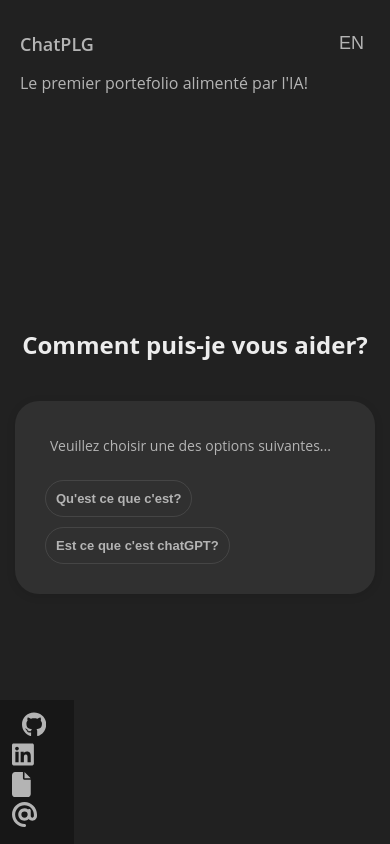
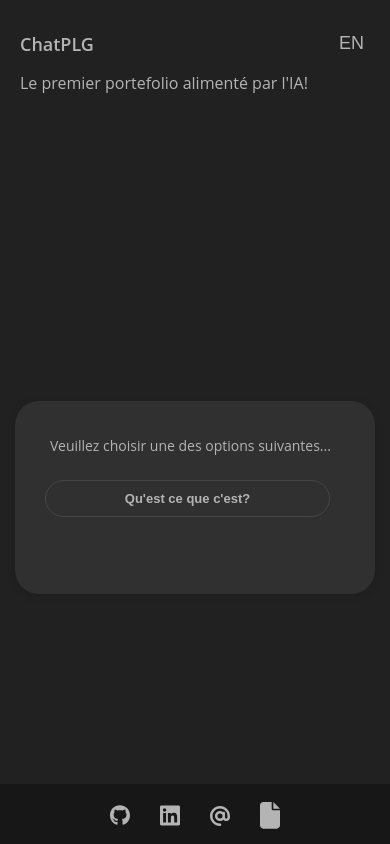
Before and after one commit to Spuntagano/portfolio, a React app: page / in a window 390 px wide. Built offline with nearby package versions, Linux system fonts and the light colour scheme; the HTML template or start-up script is replaced by a standard one.

Commit message:
phone version

```diff
--- a/src/App.jsx
+++ b/src/App.jsx
@@ -3,8 +3,9 @@
 
 export default function App() {
   const questions = [
-    [
     {
+      key: 'what',
+      prerequisite: null,
       content: {
         en: 'What is this?',
         fr: 'Qu\'est ce que c\'est?'
@@ -14,9 +15,9 @@
         fr: "fr Lorem Ipsum is simply dummy text of the printing and typesetting industry. Lorem Ipsum has been the industry's standard dummy text ever since the 1500s, when an unknown printer took a galley of type and scrambled it to make a type specimen book. It has survived not only five centuries, but also the leap into electronic typesetting, remaining essentially unchanged. It was popularised in the 1960s with the release of Letraset sheets containing Lorem Ipsum passages, and more recently with desktop publishing software like Aldus PageMaker including versions of Lorem Ipsum."
       }
     },
-    ],
-    [
     {
+      key: 'chat',
+      prerequisite: 'what',
       content: {
         en: 'Is this chatGPT?',
         fr: 'Est ce que c\'est chatGPT?'
@@ -26,14 +27,12 @@
         fr: "fr Lorem Ipsum is simply dummy text of the printing and typesetting industry. Lorem Ipsum has been the industry's standard dummy text ever since the 1500s, when an unknown printer took a galley of type and scrambled it to make a type specimen book. It has survived not only five centuries, but also the leap into electronic typesetting, remaining essentially unchanged. It was popularised in the 1960s with the release of Letraset sheets containing Lorem Ipsum passages, and more recently with desktop publishing software like Aldus PageMaker including versions of Lorem Ipsum."
       }
     },
-    ],
   ];
-  const [isDown, setIsDown] = React.useState(false);
 
+  const [prerequisites, setPrerequisites] = React.useState(new Set());
   const [language, setLanguage] = React.useState('fr');
   const [isLoading, setIsLoading] = React.useState(false);
   const [messages, setMessages] = React.useState([]);
-  const [questionIndex, setQuestionIndex] = React.useState(new Array(questions.length).fill(0));
   const [typingMessage, setTypingMessage] = React.useState('');
   const chatBox = React.useRef(null);
 
@@ -59,17 +58,11 @@
     }, 30);
   }
 
-  function addMessage(question, awnser, index) {
-    setQuestionIndex(questionIndex =>  {
-      const newQuestionIndex = [...questionIndex];
-      newQuestionIndex[index]++;
-      return newQuestionIndex;
-    });
-    setIsDown(true);
+  function addMessage(question, awnser, key) {
     setMessages(messages => [...messages, {content: question, type: 'user'}]);
+    setPrerequisites((prerequisites) => Object.assign(prerequisites, {}).add(key))
     typing(awnser);
   }
-
 
   return <>
     <div className="header">
@@ -87,21 +80,21 @@
       })}
       {typingMessage !== '' && <div className="message bot">{typingMessage}⬤</div>}
     </div>
-    <div className={`input-container ${isDown ? 'down': ''}`}>
-      {!isDown && <h2>{language === 'fr' ? 'Comment puis-je vous aider?' : 'How can I help you today?'}</h2>}
+    <div className={`input-container ${prerequisites.size > 0 ? 'down': ''}`}>
+      {!prerequisites.size === 0 && <h2>{language === 'fr' ? 'Comment puis-je vous aider?' : 'How can I help you today?'}</h2>}
       <div className="mid">
         <div className="input">
           <div className="instruction">{language === 'fr' ? 'Veuillez choisir une des options suivantes...' : 'Please choose one of the following...'}</div>
           <div className="input-box">
             {isLoading ? <div className="loader"></div> :
               <>
-                {questionIndex.map((i, index) => {
-                  if (!questions[index][i]) {
-                    return null;
+                {questions.map((question, index) => {
+                  if (prerequisites.has(question.key) || (question.prerequisite !== null && !prerequisites.has(question.prerequisite))) {
+                    return;
                   }
 
-                  return <button onClick={() => addMessage(questions[index][i].content[language], questions[index][i].awnser[language], index)} key={index}>
-                    {questions[index][i].content[language]}
+                  return <button onClick={() => addMessage(question.content[language], question.awnser[language], question.key)} key={index}>
+                    {question.content[language]}
                   </button>
                 })}
                 </>}
@@ -110,12 +103,20 @@
       </div>
     </div>
     <div className="footer">
+      <div className="ctn">
         <a href="#">
           <svg xmlns="http://www.w3.org/2000/svg" viewBox="0 0 496 512"><path fill="#b4b4b4" d="M165.9 397.4c0 2-2.3 3.6-5.2 3.6-3.3 .3-5.6-1.3-5.6-3.6 0-2 2.3-3.6 5.2-3.6 3-.3 5.6 1.3 5.6 3.6zm-31.1-4.5c-.7 2 1.3 4.3 4.3 4.9 2.6 1 5.6 0 6.2-2s-1.3-4.3-4.3-5.2c-2.6-.7-5.5 .3-6.2 2.3zm44.2-1.7c-2.9 .7-4.9 2.6-4.6 4.9 .3 2 2.9 3.3 5.9 2.6 2.9-.7 4.9-2.6 4.6-4.6-.3-1.9-3-3.2-5.9-2.9zM244.8 8C106.1 8 0 113.3 0 252c0 110.9 69.8 205.8 169.5 239.2 12.8 2.3 17.3-5.6 17.3-12.1 0-6.2-.3-40.4-.3-61.4 0 0-70 15-84.7-29.8 0 0-11.4-29.1-27.8-36.6 0 0-22.9-15.7 1.6-15.4 0 0 24.9 2 38.6 25.8 21.9 38.6 58.6 27.5 72.9 20.9 2.3-16 8.8-27.1 16-33.7-55.9-6.2-112.3-14.3-112.3-110.5 0-27.5 7.6-41.3 23.6-58.9-2.6-6.5-11.1-33.3 2.6-67.9 20.9-6.5 69 27 69 27 20-5.6 41.5-8.5 62.8-8.5s42.8 2.9 62.8 8.5c0 0 48.1-33.6 69-27 13.7 34.7 5.2 61.4 2.6 67.9 16 17.7 25.8 31.5 25.8 58.9 0 96.5-58.9 104.2-114.8 110.5 9.2 7.9 17 22.9 17 46.4 0 33.7-.3 75.4-.3 83.6 0 6.5 4.6 14.4 17.3 12.1C428.2 457.8 496 362.9 496 252 496 113.3 383.5 8 244.8 8zM97.2 352.9c-1.3 1-1 3.3 .7 5.2 1.6 1.6 3.9 2.3 5.2 1 1.3-1 1-3.3-.7-5.2-1.6-1.6-3.9-2.3-5.2-1zm-10.8-8.1c-.7 1.3 .3 2.9 2.3 3.9 1.6 1 3.6 .7 4.3-.7 .7-1.3-.3-2.9-2.3-3.9-2-.6-3.6-.3-4.3 .7zm32.4 35.6c-1.6 1.3-1 4.3 1.3 6.2 2.3 2.3 5.2 2.6 6.5 1 1.3-1.3 .7-4.3-1.3-6.2-2.2-2.3-5.2-2.6-6.5-1zm-11.4-14.7c-1.6 1-1.6 3.6 0 5.9 1.6 2.3 4.3 3.3 5.6 2.3 1.6-1.3 1.6-3.9 0-6.2-1.4-2.3-4-3.3-5.6-2z"/></svg>
+        </a>
+        <a href="#">
           <svg xmlns="http://www.w3.org/2000/svg" viewBox="0 0 448 512"><path fill="#b4b4b4" d="M416 32H31.9C14.3 32 0 46.5 0 64.3v383.4C0 465.5 14.3 480 31.9 480H416c17.6 0 32-14.5 32-32.3V64.3c0-17.8-14.4-32.3-32-32.3zM135.4 416H69V202.2h66.5V416zm-33.2-243c-21.3 0-38.5-17.3-38.5-38.5S80.9 96 102.2 96c21.2 0 38.5 17.3 38.5 38.5 0 21.3-17.2 38.5-38.5 38.5zm282.1 243h-66.4V312c0-24.8-.5-56.7-34.5-56.7-34.6 0-39.9 27-39.9 54.9V416h-66.4V202.2h63.7v29.2h.9c8.9-16.8 30.6-34.5 62.9-34.5 67.2 0 79.7 44.3 79.7 101.9V416z"/></svg>
-        <svg xmlns="http://www.w3.org/2000/svg" viewBox="0 0 384 512"><path fill="#b4b4b4" d="M0 64C0 28.7 28.7 0 64 0L224 0l0 128c0 17.7 14.3 32 32 32l128 0 0 288c0 35.3-28.7 64-64 64L64 512c-35.3 0-64-28.7-64-64L0 64zm384 64l-128 0L256 0 384 128z"/></svg>
+        </a>
+        <a href="#">
           <svg xmlns="http://www.w3.org/2000/svg" viewBox="0 0 512 512"><path fill="#b4b4b4" d="M256 64C150 64 64 150 64 256s86 192 192 192c17.7 0 32 14.3 32 32s-14.3 32-32 32C114.6 512 0 397.4 0 256S114.6 0 256 0S512 114.6 512 256l0 32c0 53-43 96-96 96c-29.3 0-55.6-13.2-73.2-33.9C320 371.1 289.5 384 256 384c-70.7 0-128-57.3-128-128s57.3-128 128-128c27.9 0 53.7 8.9 74.7 24.1c5.7-5 13.1-8.1 21.3-8.1c17.7 0 32 14.3 32 32l0 80 0 32c0 17.7 14.3 32 32 32s32-14.3 32-32l0-32c0-106-86-192-192-192zm64 192a64 64 0 1 0 -128 0 64 64 0 1 0 128 0z"/></svg>
         </a>
+        <a href="#">
+          <svg xmlns="http://www.w3.org/2000/svg" viewBox="0 0 384 512"><path fill="#b4b4b4" d="M0 64C0 28.7 28.7 0 64 0L224 0l0 128c0 17.7 14.3 32 32 32l128 0 0 288c0 35.3-28.7 64-64 64L64 512c-35.3 0-64-28.7-64-64L0 64zm384 64l-128 0L256 0 384 128z"/></svg>
+        </a>
+      </div>
     </div>
   </>;
 }
--- a/src/App.scss
+++ b/src/App.scss
@@ -7,14 +7,26 @@
   font-size: 16px;
 }
 
+#root {
+  margin-left: 50px;
+
+  @media screen and (max-width: 480px) {
+    margin-left: 0px;
+  }
+}
+
 .header {
   color: rgb(180, 180, 180);
   padding: 20px;
   display: flex;
   position: fixed;
   background-color: #212121;
-  width: calc(100vw - 40px);
+  width: calc(100% - 90px);
   top: 0;
+
+  @media screen and (max-width: 480px) {
+    width: calc(100% - 40px);
+  }
 
   .left {
     flex: auto;
@@ -49,7 +61,7 @@
   margin: auto;
   padding-top: 20px;
   margin-bottom: 326px;
-  margin-top: 120px;
+  margin-top: 130px;
 }
 
 .message {
@@ -72,10 +84,15 @@
 
 .input-container {
   position: fixed;
-  width: 100%;
+  width: calc(100% - 50px);
   z-index: 1;
-  border-bottom: 100px #212121 solid;
+  border-bottom: 50px #212121 solid;
   bottom: 150px;
+
+  @media screen and (max-width: 480px) {
+    width: 100%;
+    border-bottom: 100px #212121 solid;
+  }
 
   h2 {
     text-align: center;
@@ -134,6 +151,10 @@
     font-weight: 600;
     background-color: inherit;
 
+    @media screen and (max-width: 480px) {
+      width: 100%;
+    }
+
     &:hover {
       background-color: rgb(66, 66, 66);
       cursor: pointer;
@@ -144,23 +165,52 @@
 .footer {
   position: fixed;
   bottom: 0;
-  width: 100%;
+  left: 0;
   text-align: left;
-  padding: 12px;
   background: rgb(23, 23, 23);
   z-index: 10;
   width: 50px;
+  height: 100vh;
+  text-align: center;
 
-  a {
-    color: #10a37f;
-    margin: 0 10px;
-    text-decoration: none;
-    color: #fff;
+  @media screen and (max-width: 480px) {
+    height: 60px;
+    width: 100%;
   }
 
-  svg {
-    height: 25px;
-    margin-right: 15px;
+  .ctn {
+    position: absolute;
+    bottom: 0px;
+    left: 0px;
+
+    @media screen and (max-width: 480px) {
+      display: flex;
+      width: 100%;
+      justify-content: center;
+    }
+
+    a {
+      color: #10a37f;
+      margin: 15px;
+      text-decoration: none;
+      color: #fff;
+      display: flex;
+      align-items: flex-end;
+      width: 20px;
+      height: 27px;
+
+      &:last-child {
+        margin-top: 20px;
+      }
+
+      @media screen and (max-width: 480px) {
+        align-items: center;
+
+        &:last-child {
+          margin-top: 15px;
+        }
+      }
+    }
   }
 }
 
```
Lines whose indentation alone changed are shown as unchanged.
